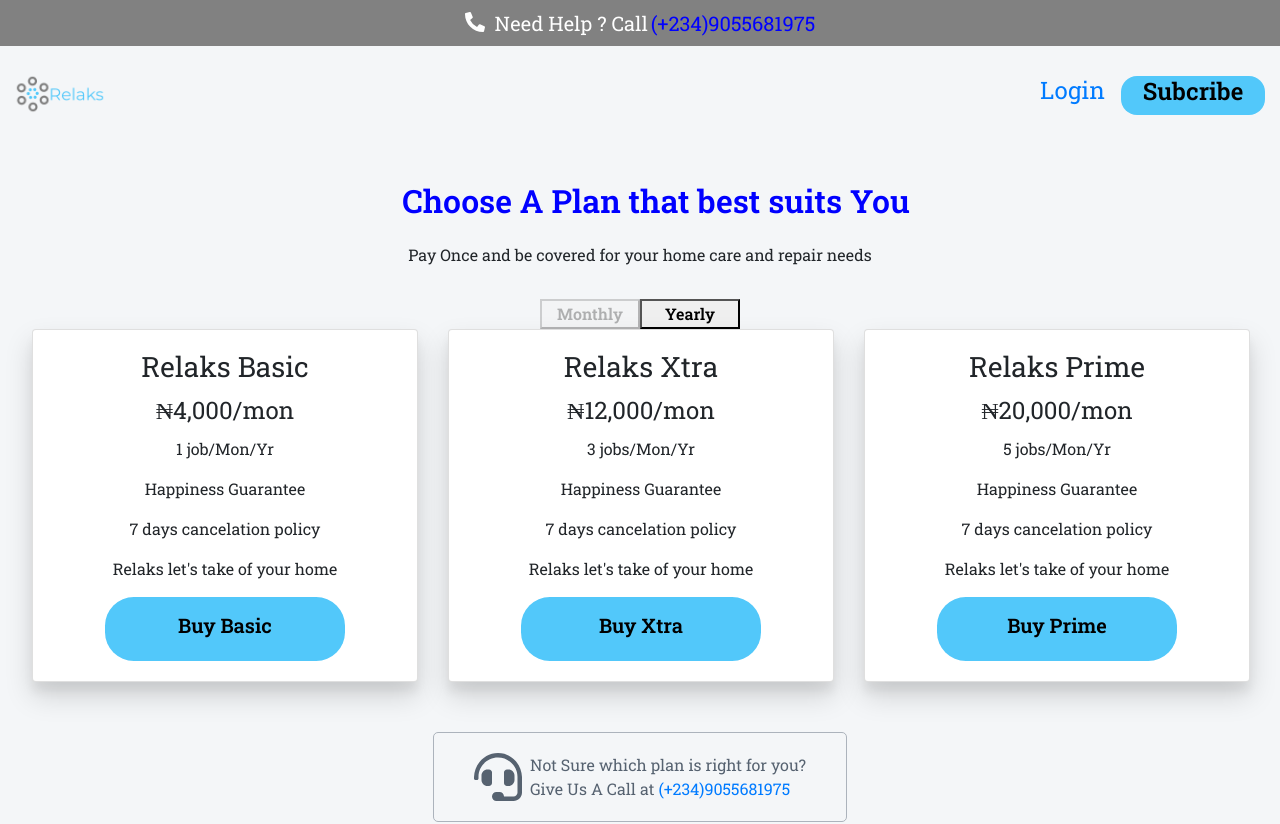
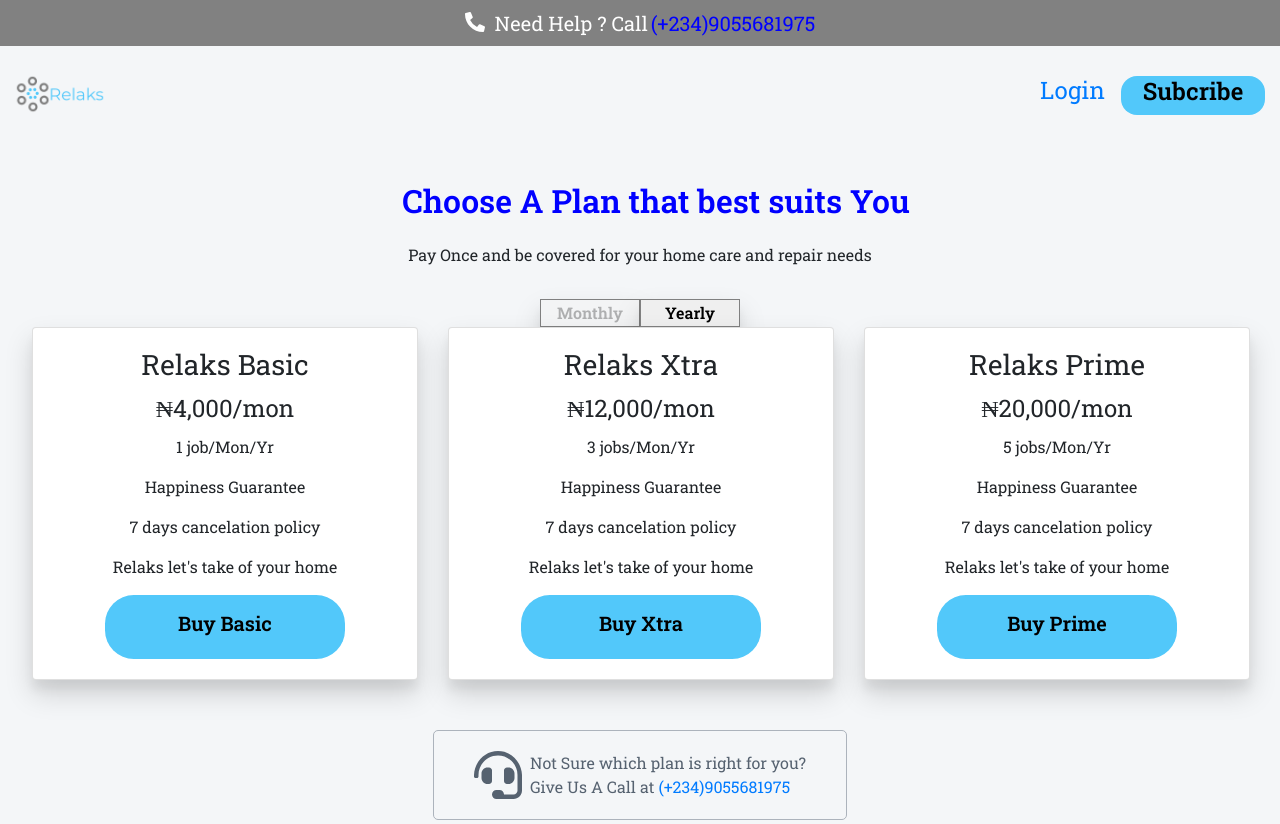
Before and after one commit to emmanuel-worgu/relaks-frontend, a React (Create React App) app: page /customer/pricing in a window 1280 px wide. Shown: the top 824 px of the page. Built offline with nearby package versions, Linux system fonts and the light colour scheme; no server answers.

Commit message:
fixed the choosen plan function

```diff
--- a/src/css/pricingplan.css
+++ b/src/css/pricingplan.css
@@ -81,8 +81,10 @@
 }
 
 .sub-button {
-  border: 1px thin grey;
+  border: 1px solid grey;
   width: 100px;
+  outline: #52C8FA;
+  box-shadow: 0 14px 28px rgb(0 0 0 / 15%), 0 10px 10px rgb(0 0 0 / 5%);
 }
 
 .pricing-err-div {
--- a/src/statefulComponent/Flutterwave.js
+++ b/src/statefulComponent/Flutterwave.js
@@ -57,7 +57,7 @@
         phonenumber: user.authUser.phone,
         planName: user.authUser.subscriptionPlan.planName,
         amount: user.authUser.subscriptionPlan.planAmount,
-        period: user.subscriptionPlan.period,
+        period: user.authUser.subscriptionPlan.period,
       });
       mixpanel.identify(user._id);
       mixpanel.people.set({
```
Also changed, not shown: 1 other file (tests, documents, lock files or other folders).
